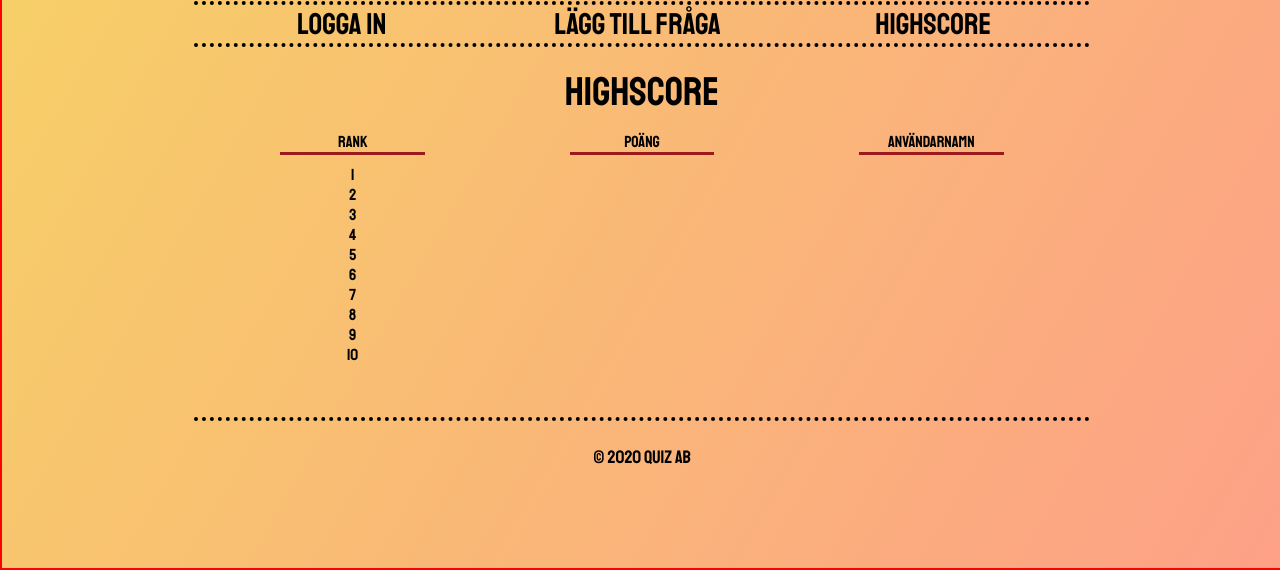
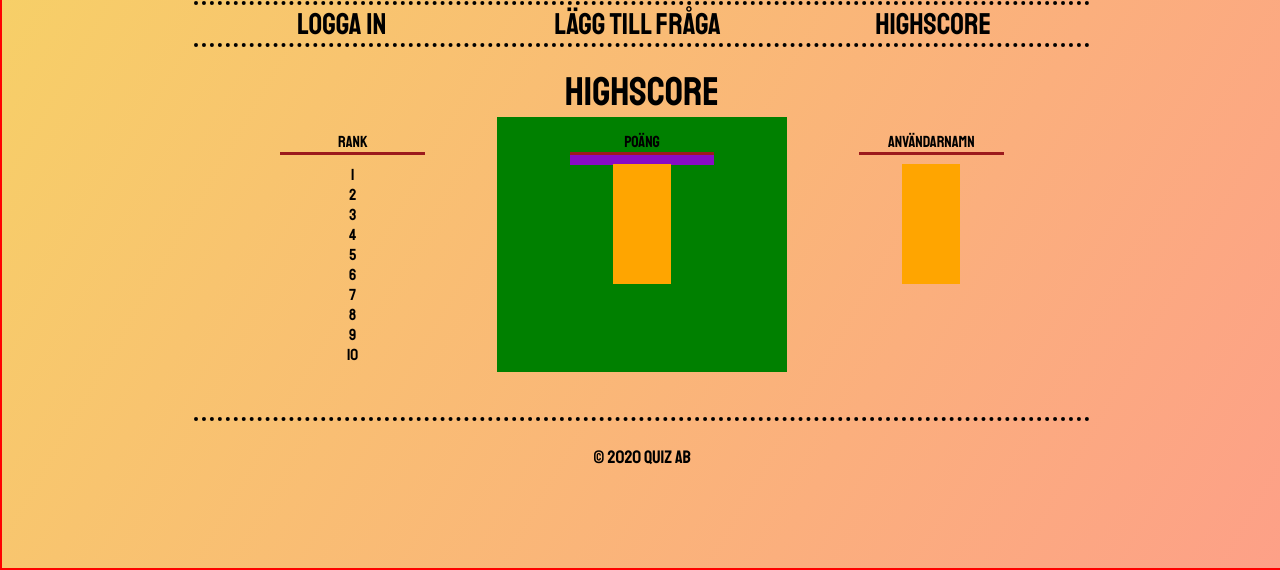
Before and after one commit to PhilipRautiainen1/Projekt-i-Webbramverk, a Flask app: page /highscore in a window 1280 px wide. Shown: the part 234-804 px from the top of the page. Run offline with Flask 2, Linux system fonts and the light colour scheme; data that the repository does not hold is empty; some web fonts are replaced.

Commit message:
Worked on highscore functionality

```diff
--- a/app.py
+++ b/app.py
@@ -49,13 +49,13 @@ def test_user():
         'email': 'test',
         'username': 'test',
         'password': 'test',
-        'score': 123,
+        'score': 100,
         'friends': []
     })
     user.save()
 
 
-# test_user()
+test_user()
 
 if __name__ == '__main__':
    app.run(debug=True)
--- a/view/__init__.py
+++ b/view/__init__.py
@@ -78,10 +78,10 @@ def highscore():
 
 def get_username_score():
     users = User.all()
-    sorted_users = sorted(users, key=lambda u: u.score)
+    sorted_users = sorted(users, key=lambda u: u.score, reverse=True)
 
-        # .sort().limit(10)
-    return sorted_users
+    limited_users = sorted_users[:10]
+    return limited_users
 
 
 @app.route('/game')
--- a/view/static/css/highscore.css
+++ b/view/static/css/highscore.css
@@ -53,10 +53,12 @@
         text-align: center;
         /*min-height: 100vh;*/
         height: 30vh;
-        /*background-color: green;*/
+        background-color: green;
         float: left;
         font-family: 'Staatliches', cursive;
+        /*margin: 0 auto;*/
     }
+
 
     #points:after{
         content: ""; /* This is necessary for the pseudo element to work. */
@@ -65,6 +67,24 @@
         width: 50%; /* Change this to whatever width you want. */
         padding-top: 10px; /* This creates some space between the element and the border. */
         border-top: 3px solid #9C1A1C; /* This creates the border. Replace black with whatever color you want. */
+        background-color: #890bc4;
+    }
+
+    #pointsheader{
+        text-align: center;
+        padding: 0;
+        margin: 0;
+    }
+
+    #hdata{
+      width: 20%;
+      height: 50%;
+      top:5%;
+        left: 40%;
+      margin: 0 auto;
+      position: relative;
+      background:orange;
+        text-align: center;
     }
 
     #username {
@@ -84,6 +104,23 @@
         width: 50%; /* Change this to whatever width you want. */
         padding-top: 10px; /* This creates some space between the element and the border. */
         border-top: 3px solid #9C1A1C; /* This creates the border. Replace black with whatever color you want. */
+    }
+
+    #usersheader{
+        text-align: center;
+        padding: 0;
+        margin: 0;
+    }
+
+    #udata{
+      width: 20%;
+      height: 50%;
+      top:5%;
+        left: 40%;
+      margin: 0 auto;
+      position: relative;
+      background:orange;
+        text-align: center;
     }
 
     #highscore{
@@ -111,3 +148,15 @@
         text-align: center;
         /*background-color: blueviolet;*/
     }
+
+    ul.a{
+        list-style-type: none;
+        margin: 0;
+        padding: 0;
+    }
+
+    ul.b{
+        list-style-type: none;
+        margin: 0;
+        padding: 0;
+    }
--- a/view/templates/highscore.html
+++ b/view/templates/highscore.html
@@ -13,15 +13,26 @@
         <div id="highscore">Highscore</div>
         <div id="filler1"></div>
         <div id="rank">Rank</div>
-        <div id="points">Poäng
+        <div id="points">
+            <p id="pointsheader">Poäng</p>
+            <div id="hdata">
                 {% for user in users %}
+                    <ul class="a">
                         <li><a href="{{ user.href }}">{{ user.score }}</a></li>
+                    </ul>
                 {% endfor %}
             </div>
-        <div id="username">Användarnamn
+
+        </div>
+        <div id="username">
+            <p id="usersheader">Användarnamn</p>
+            <div id="udata">
                 {% for user in users %}
+                    <ul class="b">
                         <li><a href="{{ user.href }}">{{ user.username }}</a></li>
+                    </ul>
                 {% endfor %}
+            </div>
         </div>
         <div id="filler2"></div>
     </div>
```
Lines whose indentation alone changed are shown as unchanged.
